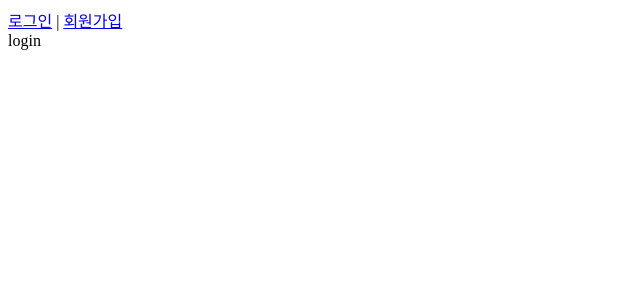
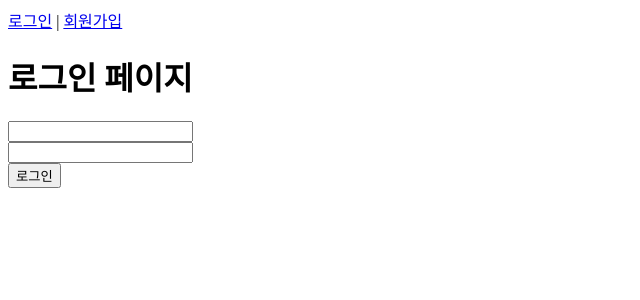
Before and after one commit to favoritegithub/vue_til, a Vue app: page /login in a window 1280 px wide. Shown: the top 300 px of the page, without its empty margins (0-640 px from the left). Built offline with nearby package versions, Linux system fonts and the light colour scheme.

Commit message:
로그인 폼 컴포넌트 생성

```diff
--- a/src/api/index.js
+++ b/src/api/index.js
@@ -1,14 +1,10 @@
 import axios from 'axios';
 
 const instance = axios.create({
-	baseURL: 'http://localhost:3000/',
+	baseURL: process.env.VUE_APP_API_URL,
 });
 
 function registerUser(userData) {
-	// 보통의 방법
-	//const url = 'http://localhost:3000/signup';
-	//return axios.post(url, userData);
-	// axios.create로 쓰는 방법.
 	return instance.post('signup', userData);
 }
 
--- /dev/null
+++ b/src/components/LoginForm.vue
@@ -0,0 +1,19 @@
+<template>
+	<form>
+		<div>
+			<label for="username"></label>
+			<input id="username" type="" />
+		</div>
+		<div>
+			<label for="password"></label>
+			<input id="password" type="" />
+		</div>
+		<button type="submit">로그인</button>
+	</form>
+</template>
+
+<script>
+export default {};
+</script>
+
+<style></style>
--- a/src/views/LoginPage.vue
+++ b/src/views/LoginPage.vue
@@ -1,9 +1,18 @@
 <template>
-	<div>login</div>
+	<div>
+		<h1>로그인 페이지</h1>
+		<LoginForm></LoginForm>
+	</div>
 </template>
 
 <script>
-export default {};
+import LoginForm from '@/components/LoginForm.vue';
+
+export default {
+	components: {
+		LoginForm,
+	},
+};
 </script>
 
 <style></style>
```
Also changed, not shown: 2 other files (tests, documents, lock files or other folders).
